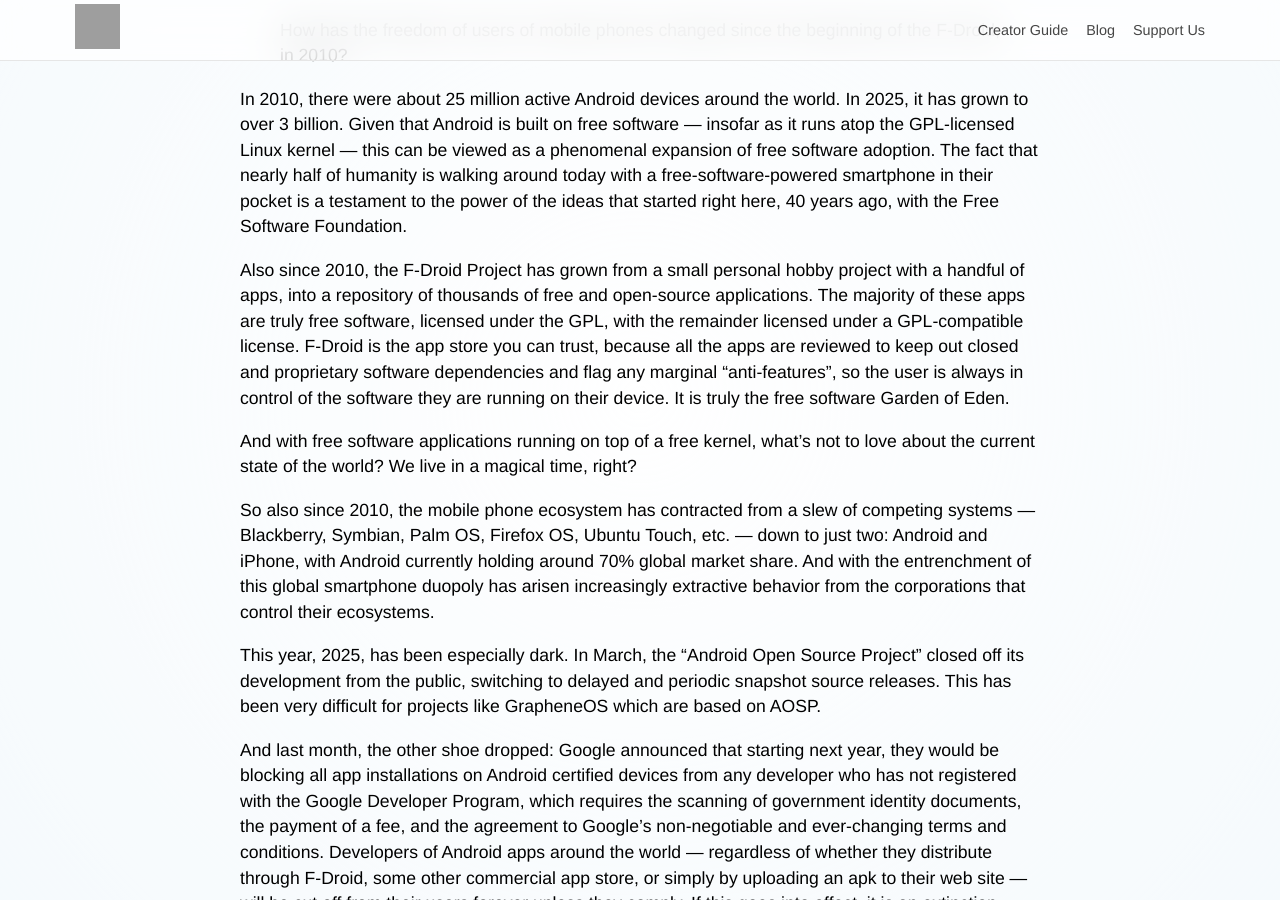
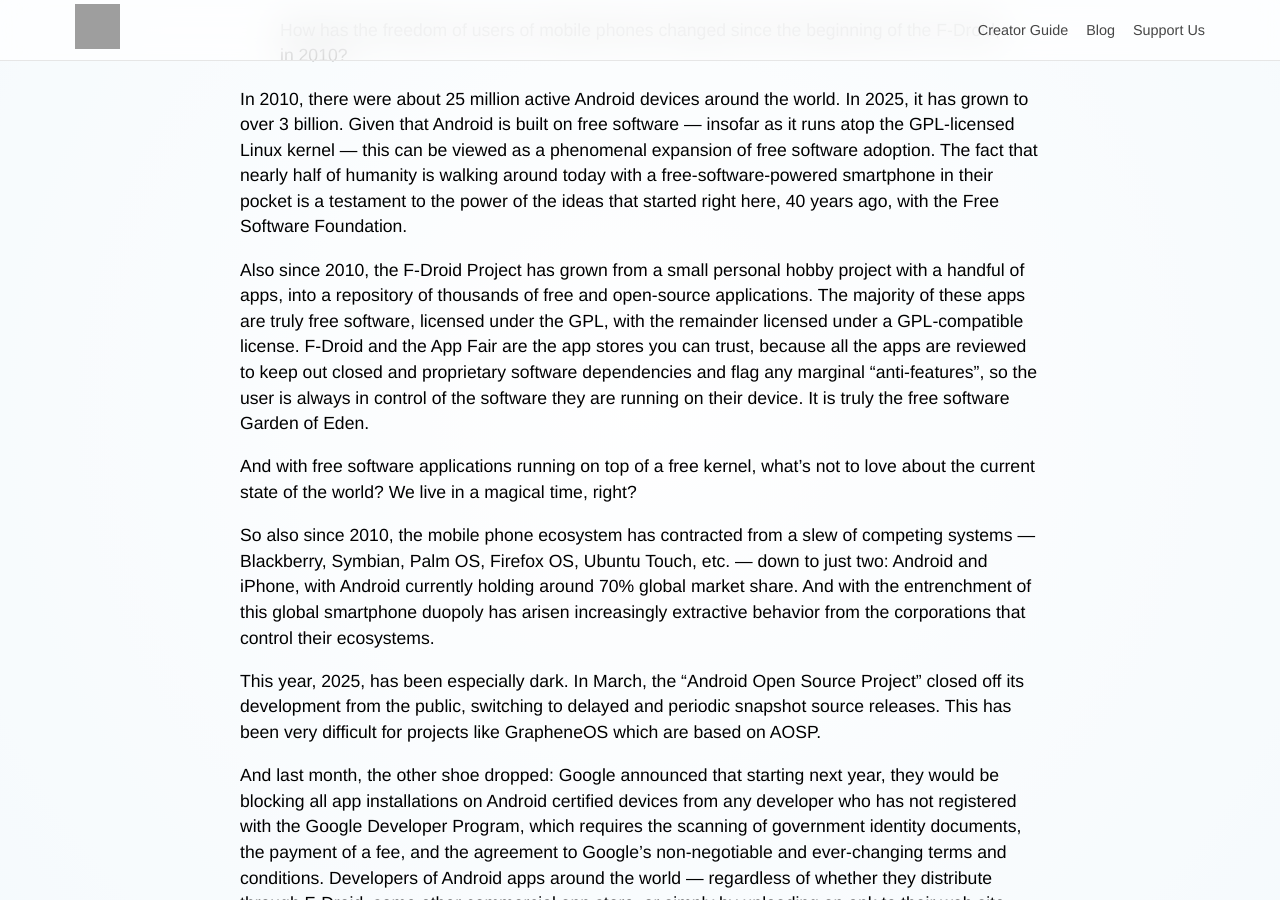
Before and after one commit to fairapps/fairapps.github.io, a Jekyll site: the page built from _posts/2025-10-06-FSF40-panel.md, in a window 1280 px wide and 900 px high, scrolled down 877 px. Built offline with Jekyll 4.4.1, drawn with Linux system fonts in a browser that asks for light colours; grey boxes are pictures that could not be loaded.

Commit message:
Fixup post

```diff
--- a/_posts/2025-10-06-FSF40-panel.md
+++ b/_posts/2025-10-06-FSF40-panel.md
@@ -17,7 +17,7 @@
 
 In 2010, there were about 25 million active Android devices around the world. In 2025, it has grown to over 3 billion. Given that Android is built on free software — insofar as it runs atop the GPL-licensed Linux kernel — this can be viewed as a phenomenal expansion of free software adoption. The fact that nearly half of humanity is walking around today with a free-software-powered smartphone in their pocket is a testament to the power of the ideas that started right here, 40 years ago, with the Free Software Foundation.
 
-Also since 2010, the F-Droid Project has grown from a small personal hobby project with a handful of apps, into a repository of thousands of free and open-source applications. The majority of these apps are truly free software, licensed under the GPL, with the remainder licensed under a GPL-compatible license. F-Droid is the app store you can trust, because all the apps are reviewed to keep out closed and proprietary software dependencies and flag any marginal "anti-features", so the user is always in control of the software they are running on their device. It is truly the free software Garden of Eden.
+Also since 2010, the F-Droid Project has grown from a small personal hobby project with a handful of apps, into a repository of thousands of free and open-source applications. The majority of these apps are truly free software, licensed under the GPL, with the remainder licensed under a GPL-compatible license. F-Droid and the App Fair are the app stores you can trust, because all the apps are reviewed to keep out closed and proprietary software dependencies and flag any marginal "anti-features", so the user is always in control of the software they are running on their device. It is truly the free software Garden of Eden.
 
 And with free software applications running on top of a free kernel, what's not to love about the current state of the world? We live in a magical time, right?
 
```
